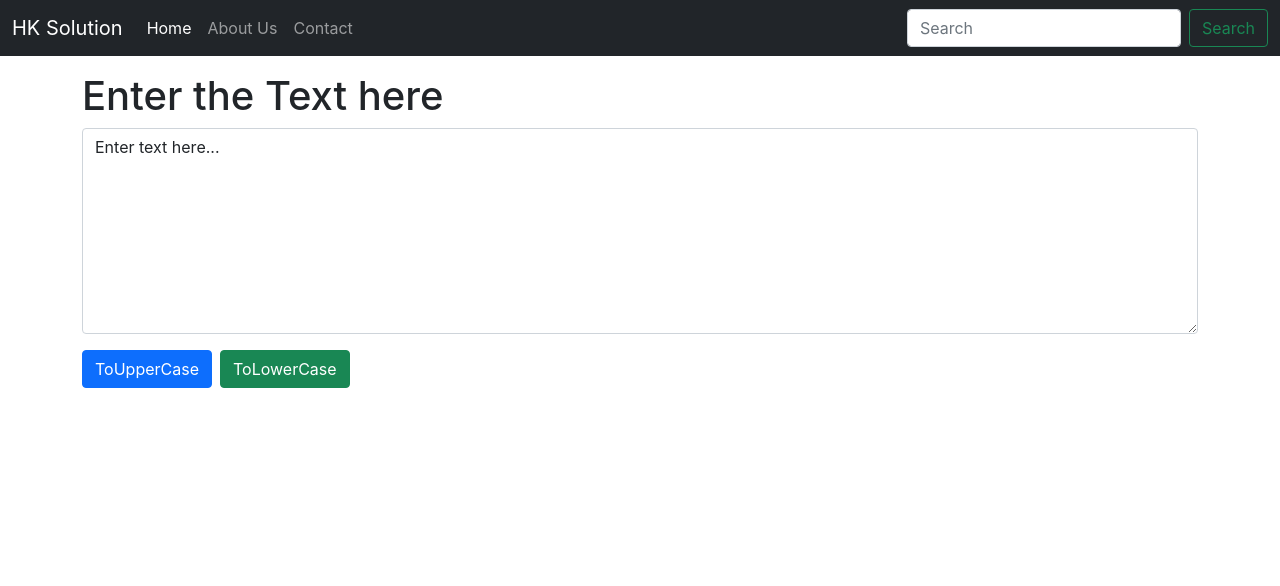
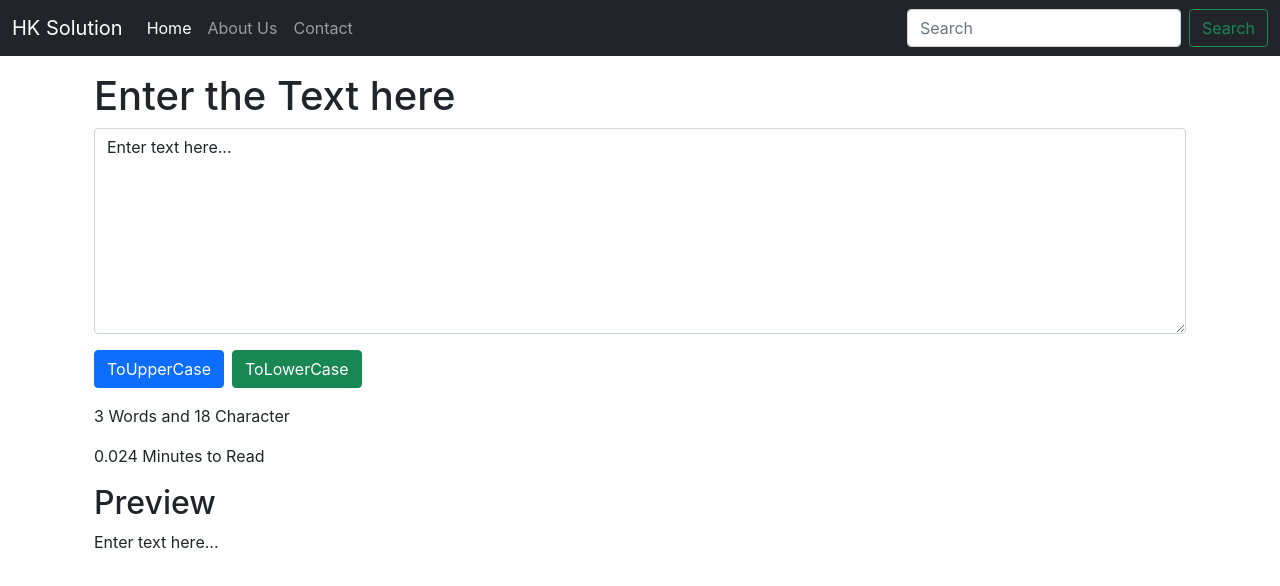
Before and after one commit to harishkgit9640/React_JS_2022, a React (Create React App) app: page / in a window 1280 px wide. Shown: the top 586 px of the page. Built offline with nearby package versions, Linux system fonts and the light colour scheme.

Commit message:
I have completed 8th video of Reactjs

```diff
--- a/src/Components/TextForm.js
+++ b/src/Components/TextForm.js
@@ -12,12 +12,13 @@ export default function TextForm(props) {
     }
 
     const handleOnChange = (event) => {
-        console.log("On change");
         settext(event.target.value);
     }
 
     const [text, settext] = useState("Enter text here...");
     return (
+        <>
+            <div className="container">
                 <div>
                     <h1>{props.heading}</h1>
                     <div className="mb-3">
@@ -26,6 +27,16 @@ export default function TextForm(props) {
                     <button className="btn btn-primary" onClick={handleUpCase}>ToUpperCase</button>
                     <button className="btn btn-success ms-2" onClick={handleLoCase}>ToLowerCase</button>
                 </div>
+            </div>
+
+            <div className="container my-3">
+                <p> {text.split(" ").length} Words and {text.length} Character </p>
+                <p> {0.008 * text.split(" ").length} Minutes to Read </p>
+                <h2>Preview</h2>
+                <p className='text-justify'> {text} </p>
+            </div>
+
+        </>
     );
 
 }
```
Lines whose indentation alone changed are shown as unchanged.
